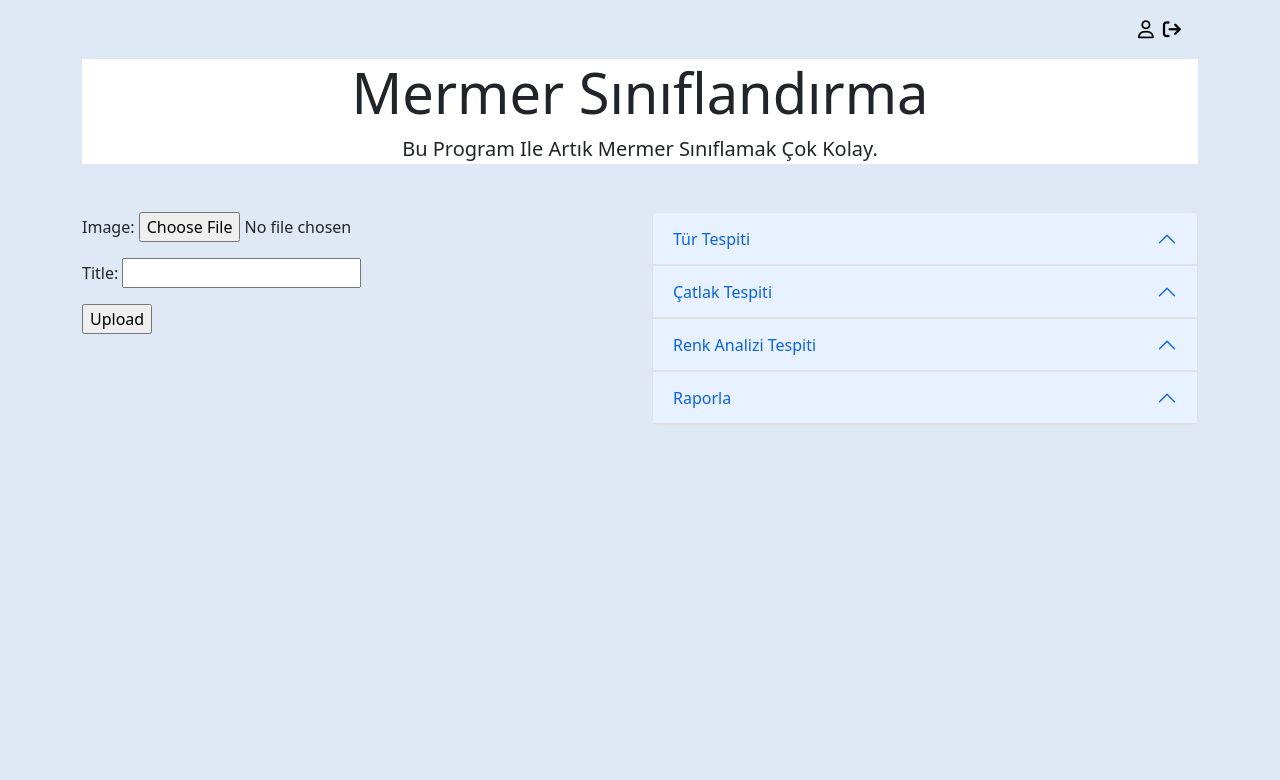
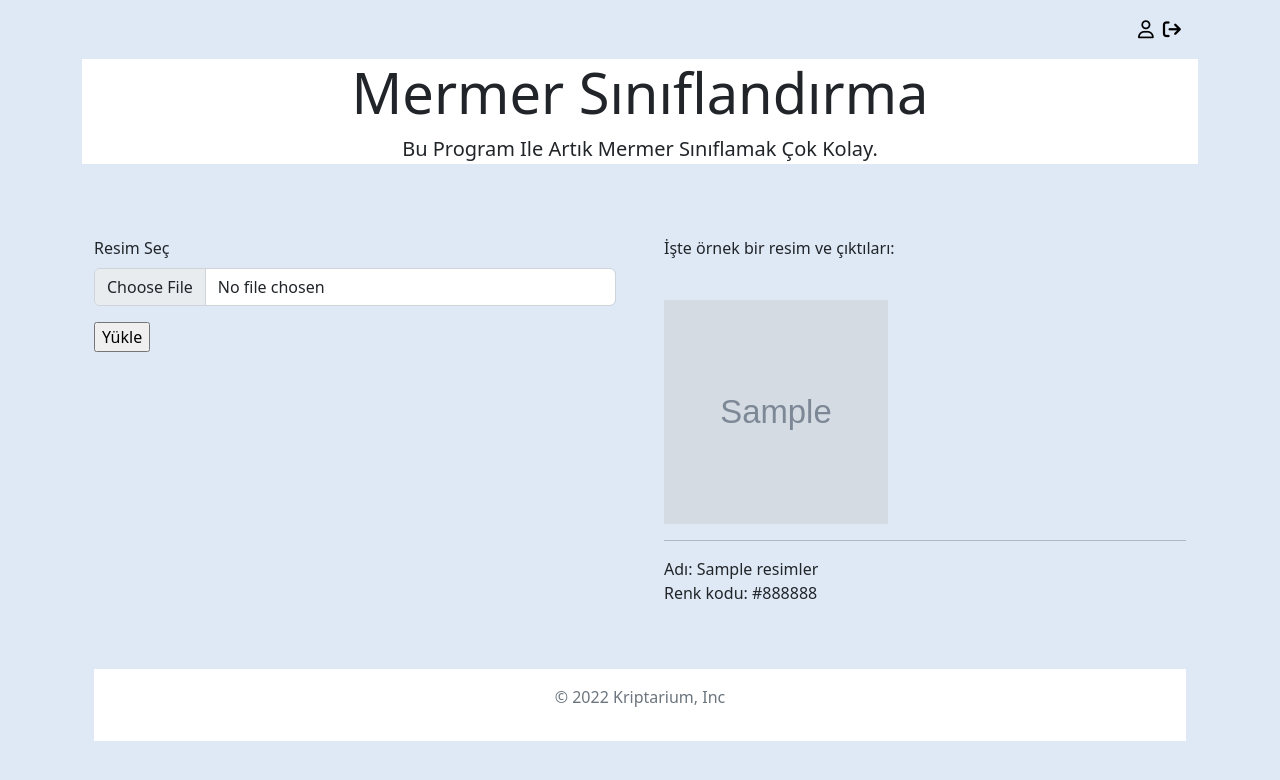
Before and after one commit to karakayaahmet/marble_project, a Django app: page /anasayfa in a window 1280 px wide. Shown: the top 780 px of the page. Run offline with Django 4.2, Linux system fonts and the light colour scheme; tables that the repository leaves empty hold one stand-in row (values such as "Sample post"); grey boxes marked "Sample" are stand-in pictures; some libraries are stand-ins or nearby versions.

Commit message:
tasarım iyileştirmeleri.

```diff
--- a/marbleproject/marble/forms.py
+++ b/marbleproject/marble/forms.py
@@ -4,4 +4,4 @@ from .models import Resimler
 class ImageForm(forms.ModelForm):
     class Meta:
         model = Resimler
-        fields = ['image', 'title']
+        fields = ['image']
--- a/marbleproject/templates/marble/anasayfa.html
+++ b/marbleproject/templates/marble/anasayfa.html
@@ -8,7 +8,11 @@
   <meta charset="utf-8" />
   <meta name="viewport" content="width=device-width, initial-scale=1" />
 
-  <script src="https://ajax.googleapis.com/ajax/libs/jquery/3.5.1/jquery.min.js"></script>
+  <link rel="stylesheet" href="{% static 'css/style.css' %}">
+
+  <link rel="shortcut icon" href="{% static 'img/icons8-glass-marble-50(1).ico' %}" type="image/x-icon">
+
+  <script src="{% static 'js/jquery.min.js' %}"></script>
 
   <link href="https://cdn.jsdelivr.net/npm/bootstrap@5.2.1/dist/css/bootstrap.min.css" rel="stylesheet"
     integrity="sha384-iYQeCzEYFbKjA/T2uDLTpkwGzCiq6soy8tYaI1GyVh/UjpbCx/TYkiZhlZB6+fzT" crossorigin="anonymous">
@@ -40,64 +44,77 @@
 
   <div class="container my-5">
     <div class="row">
-      <div class="col-6">
+
+      <div class="col-sm-12 col-md-8 col-lg-6 p-4">
         <form method="post" enctype="multipart/form-data">
           {% csrf_token %}
-          {{ form.as_p }}
-          <!-- <div class="mb-3">
-            <label for="formFile" class="form-label">Default file input example</label>
-            <input class="form-control" type="file" id="formFile" name="image">
+          <!-- <div class="input-group">
+            <div class="custom-file">
+              <input type="file" class="custom-file-input" id="inputGroupFile04" name="image">
+              <label class="custom-file-label" for="inputGroupFile04">Resim Seç</label>
+              <input type="submit" value="Yükle">
+            </div>
           </div> -->
-          <input type="submit" value="Upload">
+
+          <div class="mb-3">
+            <label for="formFile" class="form-label">Resim Seç</label>
+            <input class="form-control" type="file" id="formFile" name="image" accept=".jpeg, .jpg, .png">
+          </div>
+          <input type="submit" value="Yükle">
+
         </form>
+        <br>
+
+        <div id="my-spinner" style="display: none;">
+          <span class="loader"></span>
+        </div>
+
 
       </div>
 
 
-      <div class="col-6">
-        <div class="accordion" id="myAccordion">
+      <div class="col-sm-12 col-md-8 col-lg-6 p-4">
 
+          <div>
+            <p>İşte örnek bir resim ve çıktıları: </p>
+          </div>
 
-          <div class="accordion-item">
+          <br>
+
+          <!-- <div class="accordion-item">
             <h2 class="accordion-header">
               <button class="accordion-button" data-bs-toggle="collapse" data-bs-target="#content1">Tür Tespiti</button>
             </h2>
-            <div id="content1" class="accordion-collapse collapse" data-bs-parent="#myAccordion">
-              <div class="accordion-body">
-                <img src="{{ images }}" width="224" height="224"><hr>
+            <div id="content1" class="accordion-collapse collapse" data-bs-parent="#myAccordion"> -->
+              <div>
+                <img src="{{ images }}" width="224px" height="224px">
+
+                <hr>
 
                 Adı: {{ ad }}
 
               </div>
-            </div>
-          </div>
+
+              <div>
+                <p>Renk kodu: {{ renk }}</p>
+              </div>
+            <!-- </div>
+          </div> -->
 
 
-          <div class="accordion-item">
+          <!-- <div class="accordion-item">
             <h2 class="accordion-header">
-              <button class="accordion-button" data-bs-toggle="collapse" data-bs-target="#content7">Çatlak
+              <button class="accordion-button" data-bs-toggle="collapse" data-bs-target="#content7">Çatlak Türü
                 Tespiti</button>
             </h2>
             <div id="content7" class="accordion-collapse collapse" data-bs-parent="#myAccordion">
               <div class="accordion-body">
-                <img src="{{ catlak_resim }}" width="224" height="224"><hr>
+                {{ sonuc_catlak_yuzde }}
               </div>
             </div>
-          </div>
+          </div> -->
 
-          <div class="accordion-item">
-            <h2 class="accordion-header">
-              <button class="accordion-button" data-bs-toggle="collapse" data-bs-target="#content2">Renk Analizi
-                Tespiti</button>
-            </h2>
-            <div id="content2" class="accordion-collapse collapse" data-bs-parent="#myAccordion">
-              <div class="accordion-body">
-                <p>Renk Kodu: {{ renk }}</p>
-              </div>
-            </div>
-          </div>
-
-          <div class="accordion-item">
+          <!-- <div class="accordion-item">
             <h2 class="accordion-header">
               <button class="accordion-button" data-bs-toggle="collapse" data-bs-target="#content8">Raporla</button>
             </h2>
@@ -108,11 +125,17 @@
                 Adı: {{ ad }}
               </div>
             </div>
-          </div>
+          </div> -->
 
-        </div>
+
       </div>
 
+    </div>
+
+    <div class="container">
+      <footer class="py-3 my-4 bg-white">
+        <p class="text-center text-muted">© 2022 Kriptarium, Inc</p>
+      </footer>
     </div>
 
   </div>
```
Also changed, not shown: marbleproject/static/css/style.css (added, +46 -0 lines), marbleproject/templates/hesap/giris.html (+12 -13 lines), marbleproject/templates/hesap/kayit.html (+9 -13 lines), marbleproject/static/img/mermer_arka.jpg (added), marbleproject/static/img/mermer_logo_1.png (added).
